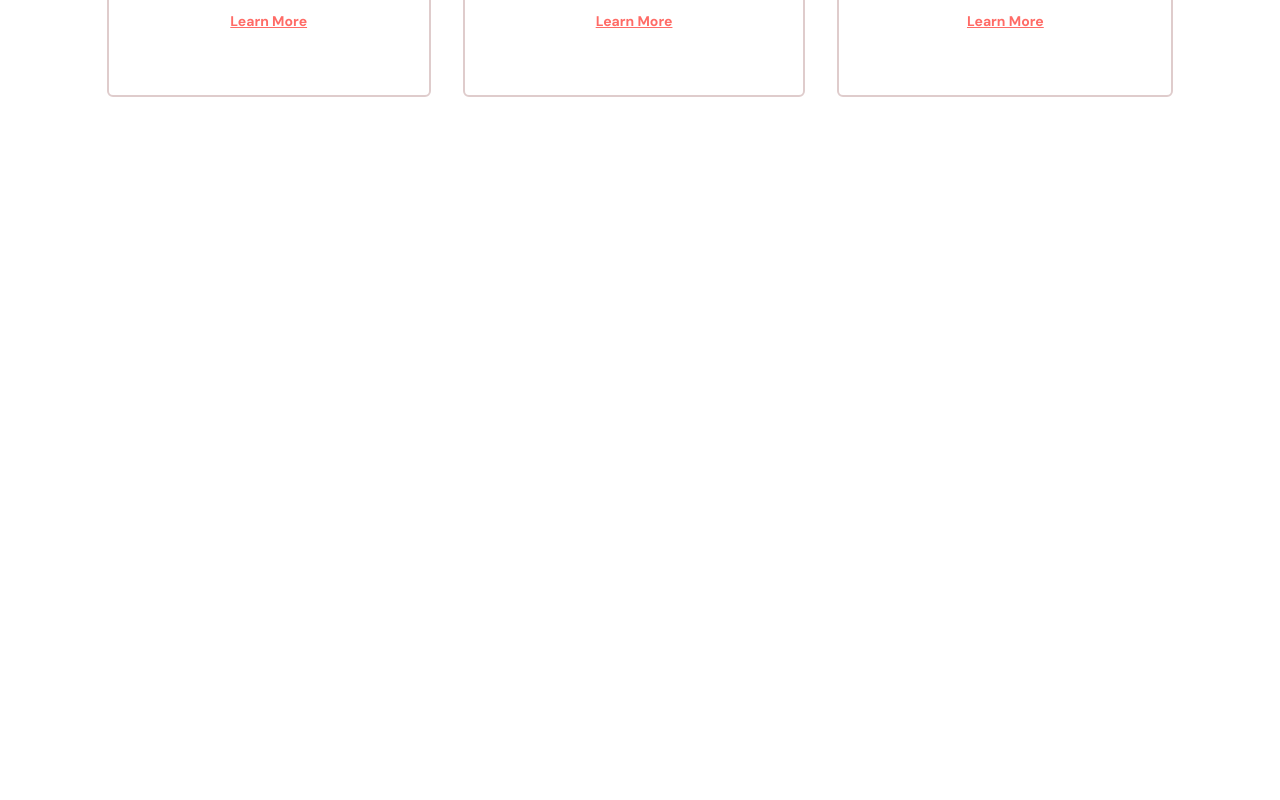
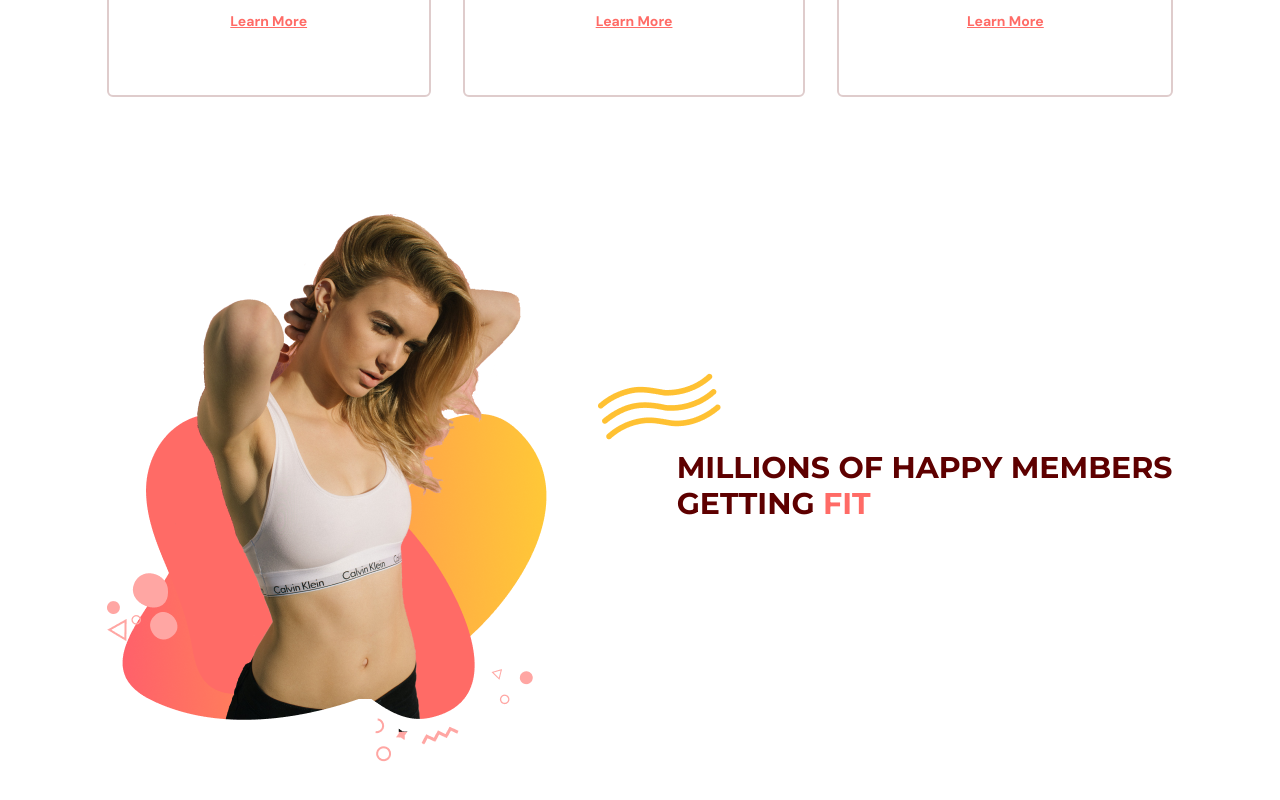
Before and after one commit to mdraselmiah95/evo-gym, a React (Vite) app: page / in a window 1280 px wide. Shown: the part 1236-2036 px from the top of the page. Before the commit the page ends 1413 px from the top, so only its background shows below. Built offline with nearby package versions, Linux system fonts and the light colour scheme.

Commit message:
WIP on evo gym benefit page

```diff
--- a/src/scenes/benefits/index.tsx
+++ b/src/scenes/benefits/index.tsx
@@ -86,6 +86,40 @@
             />
           ))}
         </motion.div>
+        {/* GRAPHICS AND DESCRIPTION */}
+        <div className="mt-16 items-center justify-between gap-20 md:mt-28 md:flex">
+          {/* GRAPHIC */}
+          <img
+            className="mx-auto"
+            alt="benefits-page-graphic"
+            src={BenefitsPageGraphic}
+          />
+          {/* DESCRIPTION */}
+          <div>
+            {/* TITLE */}
+            <div className=" relative">
+              <div className="before:absolute before:-top-20 before:-left-20 before:z-[1] before:content-abstractwaves">
+                <motion.div
+                  initial="hidden"
+                  whileInView="visible"
+                  viewport={{ once: true, amount: 0.5 }}
+                  transition={{ duration: 0.5 }}
+                  variants={{
+                    hidden: { opacity: 0, x: 50 },
+                    visible: { opacity: 1, x: 0 },
+                  }}
+                >
+                  <HText>
+                    MILLIONS OF HAPPY MEMBERS GETTING{" "}
+                    <span className="text-primary-500">FIT</span>
+                  </HText>
+                </motion.div>
+              </div>
+            </div>
+            {/* DESCRIPTION */}
+            {/* BUTTON */}
+          </div>
+        </div>
       </motion.div>
     </section>
   );
```
